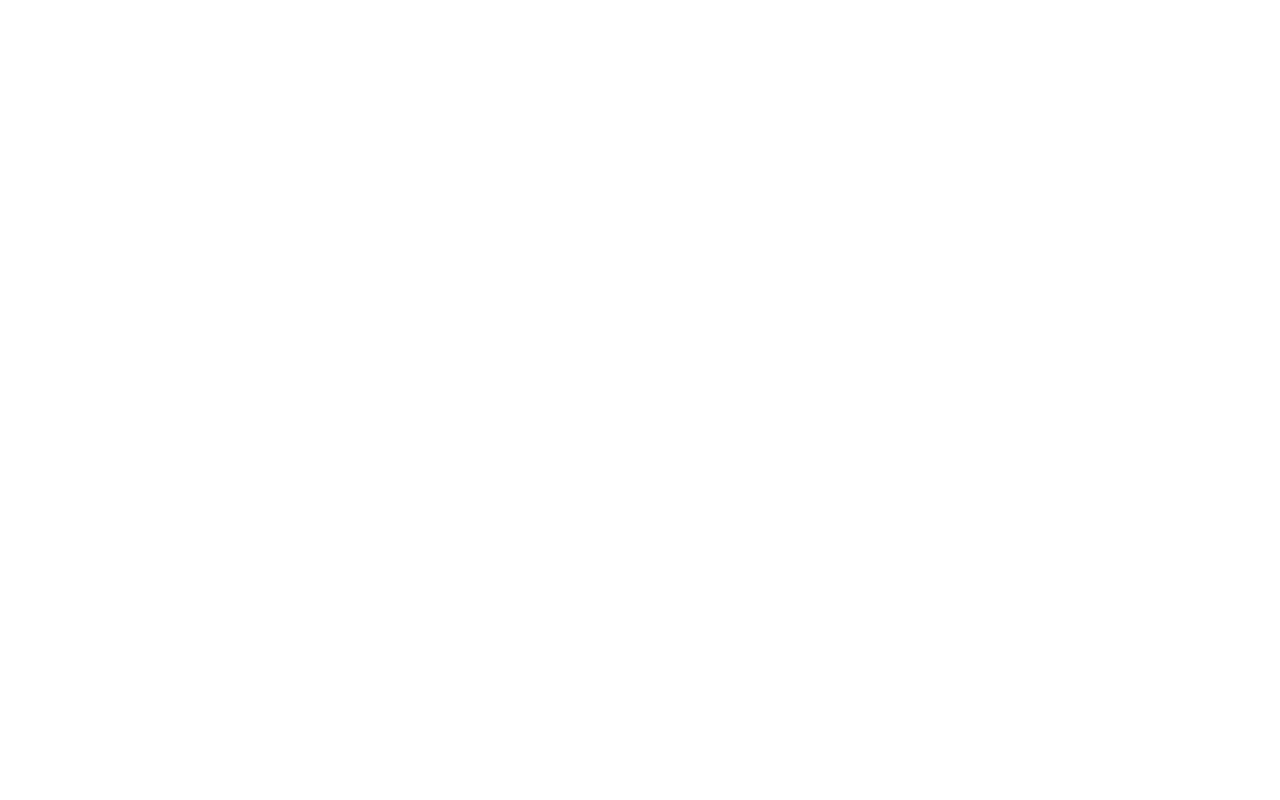
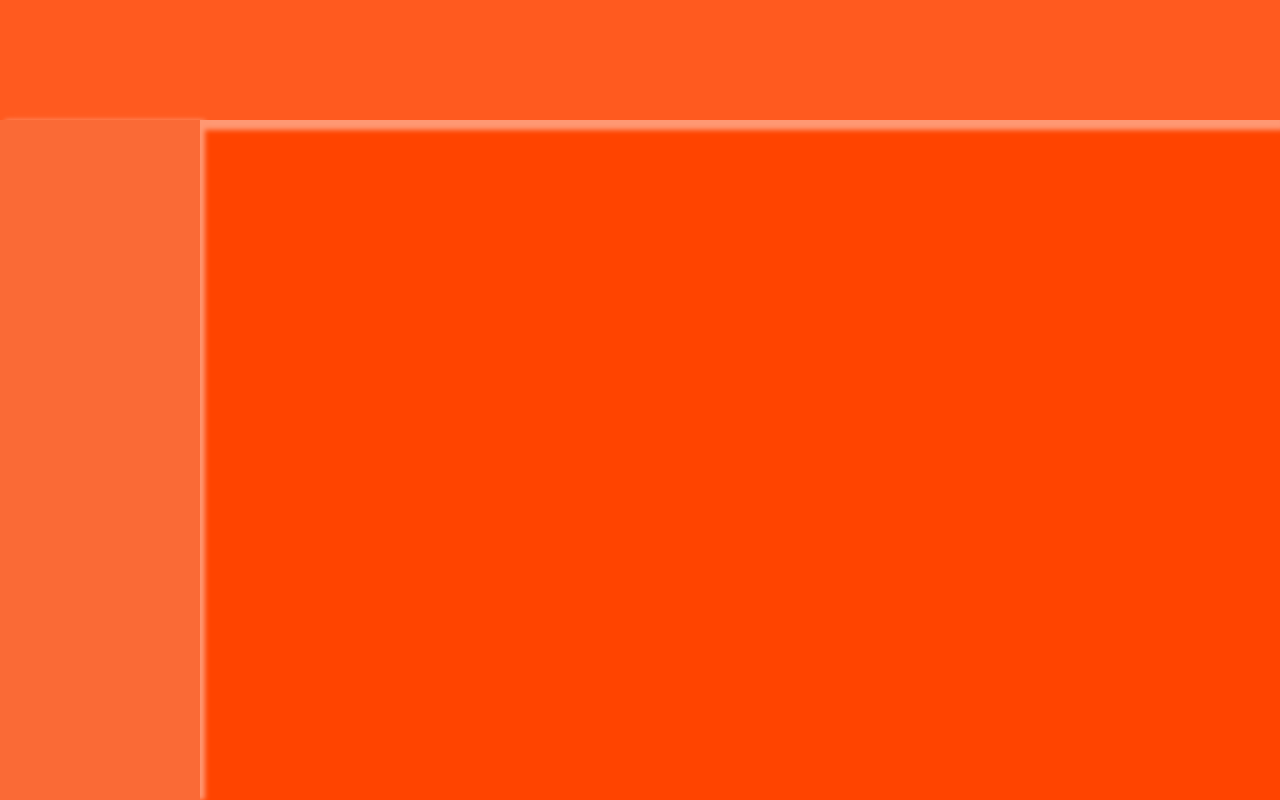
Before and after one commit to Eddieramirez29/Gallery, a plain HTML site: page index.html in a window 1280 px wide. Drawn offline with Linux system fonts and the light colour scheme.

Commit message:
Basic semantic was added

```diff
--- a/index.css
+++ b/index.css
@@ -0,0 +1,23 @@
+body{ margin: 0; padding: 0; border: 0;
+
+
+    background-color: rgb(255, 68, 0);
+}
+
+.header_section
+{
+    margin: 0px;
+    border: 0px;
+    width: 100%;
+    height: 120px;
+    background-color: rgb(255, 90, 31);
+    box-shadow: 0px 5px 5px 5px rgb(255, 152, 115);
+}
+
+.right_bar
+{
+    width: 200px;
+    height: calc(100vh - 120px);
+    background-color: rgb(250, 106, 54);
+    box-shadow: 5px 0px 5px 0px rgb(255, 152, 115);
+}
--- a/index.html
+++ b/index.html
@@ -4,10 +4,12 @@
     <meta charset="UTF-8">
     <meta name="viewport" content="width=device-width, initial-scale=1.0">
     <link rel="stylesheet" href="./index.css">
-    <title>MY Gallery</title>
+    <title>My Gallery</title>
 </head>
 <body>
 
+    <header class="header_section"></header>
+    <aside  class="right_bar"></aside>
 
 
     <script src="./index.js"></script>
```
